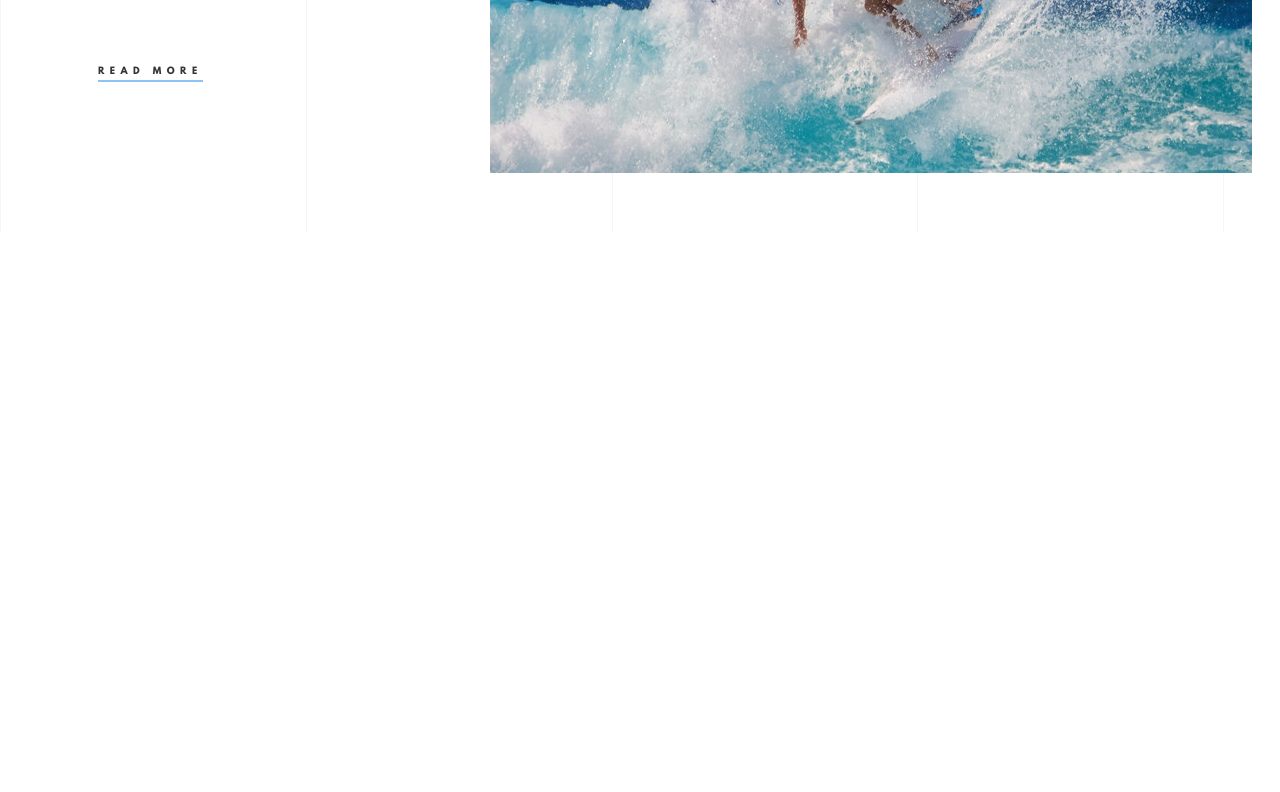
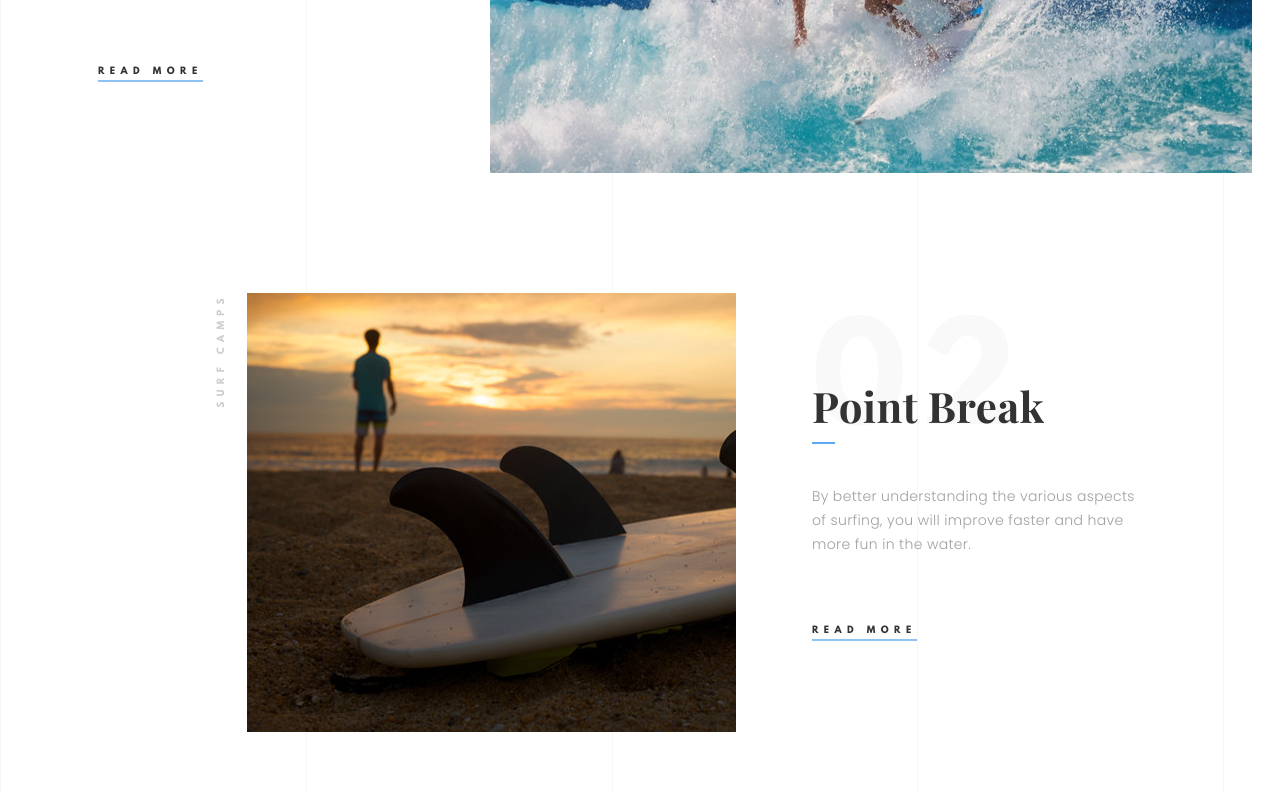
Before and after one commit to zim80/Surfing-club, a website: page app/html/index.html in a window 1280 px wide. Shown: the part 3042-3834 px from the top of the page. Before the commit the page ends 3275 px from the top, so only its background shows below. Drawn offline with nearby package versions, Linux system fonts and the light colour scheme; files that its build step writes are made by us from their sources; files whose address does not match are found by name.

Commit message:
Сверстан блок со статьей №2

```diff
--- /dev/null
+++ b/app/html/blocks/article-02.html
@@ -0,0 +1,21 @@
+<section class="container">
+    <article class="article article--odd">
+
+        <div class="article__desc">
+            <h2 class="article__title" data-number="02">Point Break</h2>
+            <div class="article__text">
+                <p>By better understanding the various
+                    aspects of surfing, you will improve faster and
+                    have more fun in the water.</p>
+            </div>
+            <a class="read-more-link" href="#">Read More</a>
+        </div>
+
+        <div class="article__preview">
+            <img src="img/img/img-5.jpg" alt="Surf Training">
+            <div class="article__preview-desc">
+                <div class="article__preview-desc-content">Surf&nbsp;Camps</div>
+            </div>
+        </div>
+    </article>
+</section>
--- a/app/html/index.html
+++ b/app/html/index.html
@@ -21,6 +21,7 @@
     @@include('blocks/description.html')
     @@include('blocks/shop.html')
     @@include('blocks/article-01.html')
+    @@include('blocks/article-02.html')
 
 </body>
 
--- a/app/less/blocks/article.less
+++ b/app/less/blocks/article.less
@@ -2,6 +2,10 @@
     display: flex;
     padding-top: 60px;
     padding-bottom: 60px;
+}
+
+.article--odd {
+    flex-direction: row-reverse;
 }
 
 .article__desc {
@@ -9,6 +13,13 @@
     padding-left: 70px;
     padding-right: 50px;
     padding-top: 80px;
+
+    .article--odd & {
+        width: 515px;
+        flex: 0 0 515px;
+        padding-left: 75px;
+        padding-right: 105px;
+    }
 }
 
 .article__title {
@@ -54,6 +65,12 @@
 .article__preview {
     width: 762px;
     position: relative;
+    flex: 0 0 762px;
+
+    .article--odd & {
+        width: 490px;
+        flex: 0 0 490px;
+    }
 }
 
 .article__preview-desc {
@@ -63,6 +80,11 @@
     position: absolute;
     right: -30px;
     top: 0px;
+
+    .article--odd & {
+        left: -30px;
+        right: auto;
+    }
 }
 
 .article__preview-desc-content {
```
Also changed, not shown: app/index.html (+21 -0 lines), app/css/main.css.
